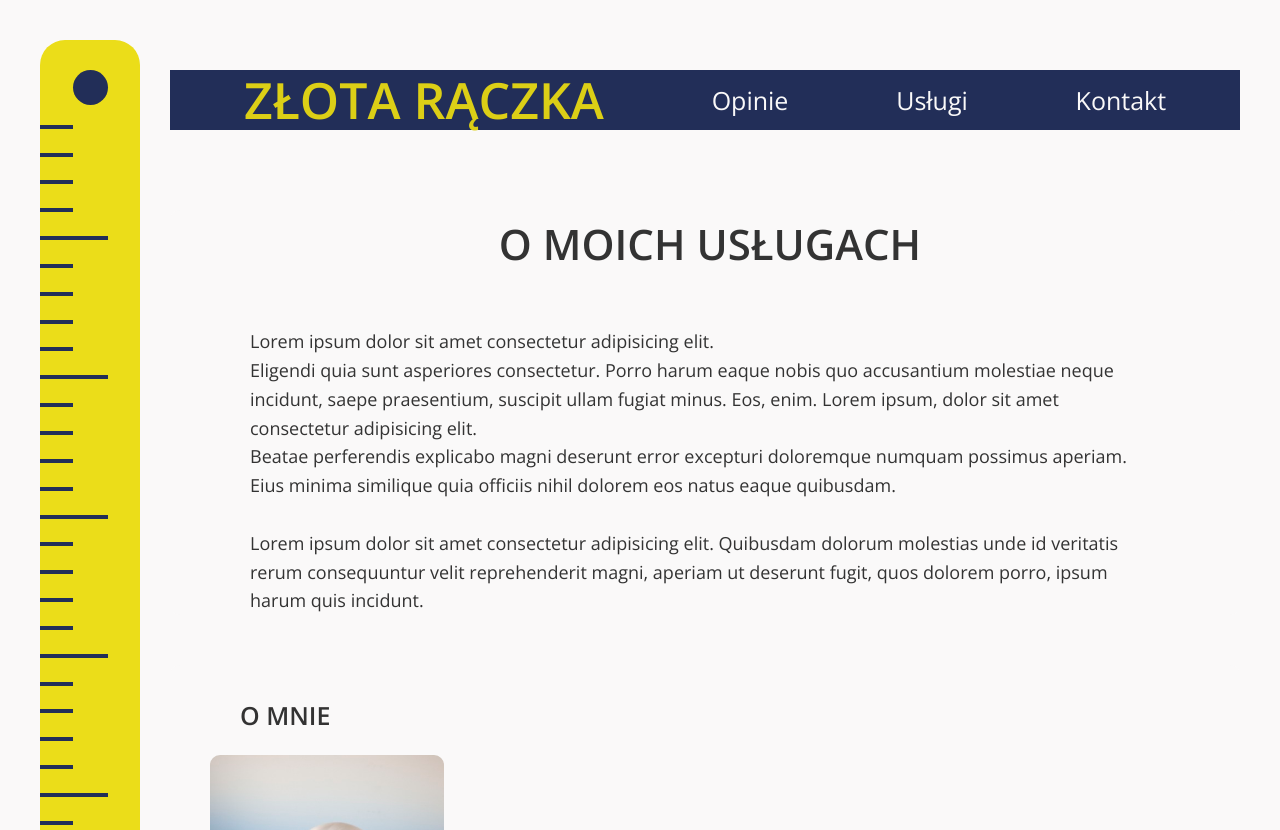
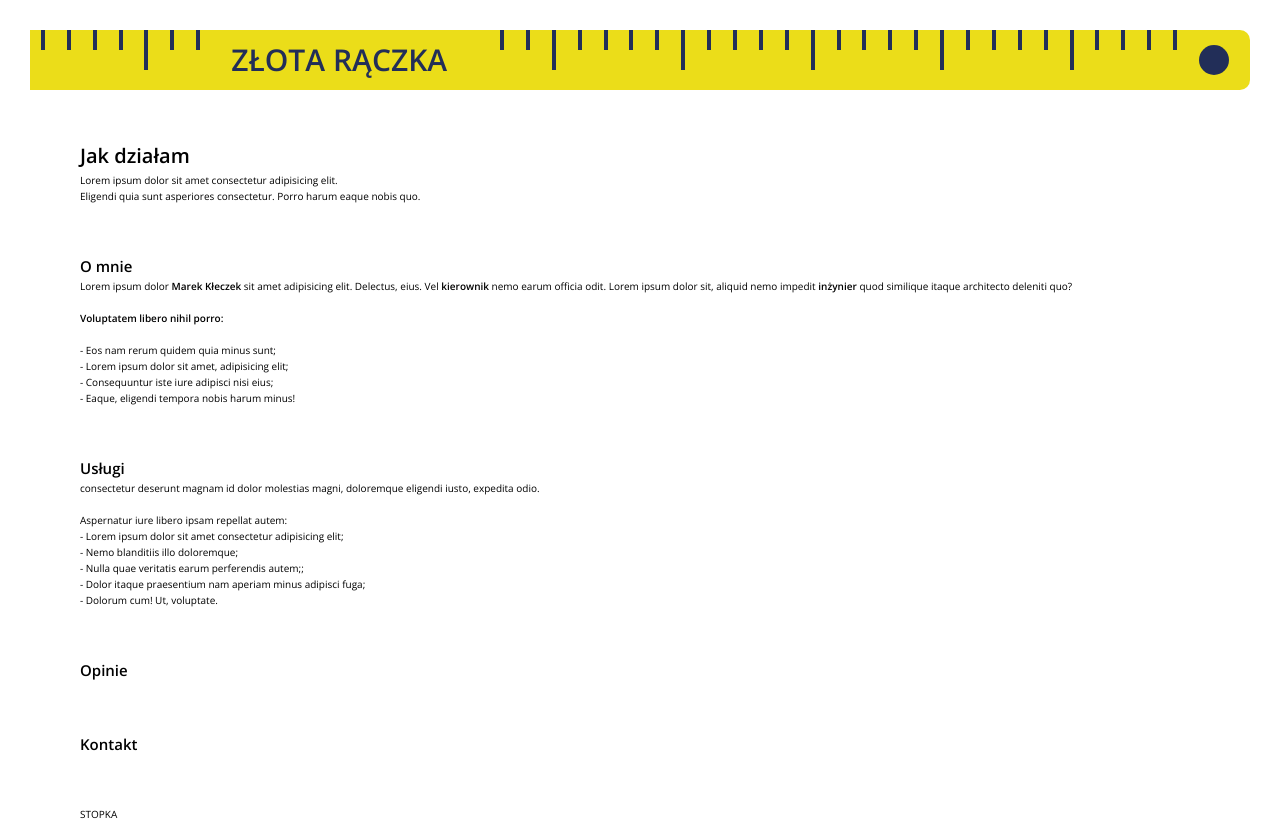
Before and after one commit to jakubkleczek/handyman, a website: page index.html in a window 1280 px wide. Shown: the top 830 px of the page. Drawn offline with nearby package versions, Linux system fonts and the light colour scheme.

Commit message:
make layout

```diff
--- a/index.html
+++ b/index.html
@@ -14,79 +14,57 @@
 
 <body>
     <div class="container">
-        <div class="sidebar">
-            <button class="sidebar__btn"></button>
-            <div class="sidebar__lines"></div>
-            <div class="sidebar__lines"></div>
-            <div class="sidebar__lines"></div>
-            <div class="sidebar__lines"></div>
-            <div class="sidebar__lines"></div>
-            <div class="sidebar__lines"></div>
-            <div class="sidebar__lines"></div>
-            <div class="sidebar__lines"></div>
-            <div class="sidebar__lines"></div>
-            <div class="sidebar__lines"></div>
-            <div class="sidebar__lines"></div>
-            <div class="sidebar__lines"></div>
-            <div class="sidebar__lines"></div>
-            <div class="sidebar__lines"></div>
-            <div class="sidebar__lines"></div>
-            <div class="sidebar__lines"></div>
-            <div class="sidebar__lines"></div>
-            <div class="sidebar__lines"></div>
-            <div class="sidebar__lines"></div>
-            <div class="sidebar__lines"></div>
-            <div class="sidebar__lines"></div>
-            <div class="sidebar__lines"></div>
-            <div class="sidebar__lines"></div>
-            <div class="sidebar__lines"></div>
-            <div class="sidebar__lines"></div>
-            <div class="sidebar__lines"></div>
-            <div class="sidebar__lines"></div>
-            <div class="sidebar__lines"></div>
-            <div class="sidebar__lines"></div>
-            <div class="sidebar__lines"></div>
-            <div class="sidebar__lines"></div>
-            <div class="sidebar__lines"></div>
-            <div class="sidebar__lines"></div>
-            <div class="sidebar__lines"></div>
-            <div class="sidebar__lines"></div>
-            <div class="sidebar__lines"></div>
-            <div class="sidebar__lines"></div>
-            <div class="sidebar__lines"></div>
-            <div class="sidebar__lines"></div>
-            <div class="sidebar__lines"></div>
-            <div class="sidebar__lines"></div>
-            <div class="sidebar__lines"></div>
-            <div class="sidebar__lines"></div>
-            <div class="sidebar__lines"></div>
-            <div class="sidebar__lines"></div>
-            <div class="sidebar__lines"></div>
-            <div class="sidebar__lines"></div>
+        <div class="header">
+            <div class="header__title">Złota Rączka</div>
+            <div class="header__lines"></div>
+            <div class="header__lines"></div>
+            <div class="header__lines"></div>
+            <div class="header__lines"></div>
+            <div class="header__lines"></div>
+
+            <div class="header__lines"></div>
+            <div class="header__lines"></div>
+            <div class="header__lines"></div>
+            <div class="header__lines"></div>
+            <div class="header__lines"></div>
+
+            <div class="header__lines"></div>
+            <div class="header__lines"></div>
+            <div class="header__lines"></div>
+            <div class="header__lines"></div>
+            <div class="header__lines"></div>
+            <div class="header__lines"></div>
+            <div class="header__lines"></div>
+            <div class="header__lines"></div>
+            <div class="header__lines"></div>
+            <div class="header__lines"></div>
+            <div class="header__lines"></div>
+            <div class="header__lines"></div>
+            <div class="header__lines"></div>
+            <div class="header__lines"></div>
+            <div class="header__lines"></div>
+            <div class="header__lines"></div>
+            <div class="header__lines"></div>
+            <div class="header__lines"></div>
+            <div class="header__lines"></div>
+            <div class="header__lines"></div>
+            <div class="header__lines"></div>
+            <div class="header__lines"></div>
+            <div class="header__lines"></div>
+            <div class="header__lines"></div>
+            <button class="header__btn"></button>
         </div>
-        <div class="nav">
-            <h1>Złota rączka</h1>
-            <a href="#gallery" class="nav__gallery">Opinie</a>
-            <a href="#services" class="nav__services">Usługi</a>
-            <a href="#contact" class="nav__contact">Kontakt</a>
-        </div>
-        <div class="about-services">
-            <h2>O moich usługach</h2>
 
+        <div class="how-i-work">
+            <h1>Jak działam</h1>
             <p>Lorem ipsum dolor sit amet consectetur adipisicing elit. <br>
-                Eligendi quia sunt asperiores consectetur. Porro harum eaque nobis quo accusantium molestiae neque
-                incidunt, saepe praesentium, suscipit ullam fugiat minus. Eos, enim. Lorem ipsum, dolor sit amet
-                consectetur adipisicing elit. <br>
-                Beatae perferendis explicabo magni deserunt error excepturi doloremque numquam possimus aperiam. Eius
-                minima similique quia officiis nihil dolorem eos natus eaque quibusdam. <br><br>
-                Lorem ipsum dolor sit amet consectetur adipisicing elit. Quibusdam dolorum molestias unde id veritatis
-                rerum consequuntur velit reprehenderit magni, aperiam ut deserunt fugit, quos dolorem porro, ipsum harum
-                quis incidunt.
+                Eligendi quia sunt asperiores consectetur. Porro harum eaque nobis quo.
             </p>
         </div>
+
         <div class="about-myself">
-            <h3>O mnie</h3>
-            <img src="img/worker.jpg" alt="Me" class="about-myself__photo-me">
+            <h2>O mnie</h2>
+            <!-- <img src="img/worker.jpg" alt="Me" class="about-myself__photo-me"> -->
             <p>Lorem ipsum dolor <b>Marek Kłeczek</b> sit amet adipisicing elit. Delectus, eius. Vel <b>kierownik</b>
                 nemo earum officia odit. Lorem ipsum dolor sit, aliquid nemo impedit <b>inżynier</b> quod similique
                 itaque architecto deleniti quo? <br><br>
@@ -97,10 +75,10 @@
                 - Eaque, eligendi tempora nobis harum minus!
             </p>
         </div>
+
         <div class="services" id="services">
-            <h2>Lista moich usług</h2>
+            <h2>Usługi</h2>
             <p>
-                Lorem ipsum dolor sit amet, consectetur adipisicing elit. Sed laudantium, voluptate accusantium
                 consectetur deserunt magnam id dolor molestias magni, doloremque eligendi iusto, expedita odio. <br><br>
                 Aspernatur iure libero ipsam repellat autem: <br>
                 - Lorem ipsum dolor sit amet consectetur adipisicing elit; <br>
@@ -109,10 +87,39 @@
                 - Dolor itaque praesentium nam aperiam minus adipisci fuga; <br>
                 - Dolorum cum! Ut, voluptate.
             </p>
-
         </div>
 
+        <div class="reviews">
+            <h2>Opinie</h2>
+            <div class="opinion">
+                <div class="opinion__user"></div>
+                <div class="opinion__stars"></div>
+                <div class="opinion__review"></div>
+            </div>
+            <div class="opinion">
+                <div class="opinion__user"></div>
+                <div class="opinion__stars"></div>
+                <div class="opinion__review"></div>
+            </div>
+            <div class="opinion">
+                <div class="opinion__user"></div>
+                <div class="opinion__stars"></div>
+                <div class="opinion__review"></div>
+            </div>
+        </div>
+
+        <div class="contact">
+            <h2>Kontakt</h2>
+            <div class="email"></div>
+            <div class="tel"></div>
+            <div class="position"></div>
+            <div class="map"></div>
+        </div>
+        <div class="footer">
+            STOPKA
+        </div>
     </div>
+
 </body>
 
 </html>
--- a/sass/base.scss
+++ b/sass/base.scss
@@ -22,14 +22,11 @@
     --shadow-light: 0 2rem 5rem rgba(0, 0, 0, .06);
 }
 
-* {
-    margin: 0;
-    padding: 0;
-}
-
 *,
 *::before,
 *::after {
+    margin: 0;
+    padding: 0;
     box-sizing: inherit;
 }
 
@@ -44,13 +41,6 @@ body {
     font-family: 'Open Sans', sans-serif;
     font-weight: 400;
     line-height: 1.6;
-    color: var(--color-grey-dark-1);
-    //background-image: linear-gradient(to right bottom, var(--color-grey-light-1), var(--color-grey-light-2));
-    //background-image: linear-gradient(to right bottom, var(--color-secondary-light), var(--color-secondary-dark));
-    background-color: var(--color-grey-light-1);
-    background-size: cover;
-    background-repeat: no-repeat;
-
     min-height: 100vh;
     max-width: 150rem;
     margin: 0 auto;
@@ -58,13 +48,14 @@ body {
 
 .container {
     //background-color: var(--color-secondary-light);
-    max-width: 200rem;
-    min-height: 150rem;
-    margin: 4rem;
-    border-radius: 3rem;
+    max-width: 150rem;
+    // min-height: 150rem;
+    margin: 3rem;
+
+
 
     display: grid;
-    grid-template-columns: 10rem repeat(3, 1fr) min-content;
-    grid-template-rows: 12rem repeat(4, max-content);
-    grid-gap: 5rem 3rem;
+    grid-template-columns: 5rem [full-start] repeat(3, [col-start] 1fr [col-end]) [full-end] 5rem;
+    grid-template-rows: 6rem repeat(5, max-content);
+    grid-row-gap: 5rem;
 }
--- a/sass/layout.scss
+++ b/sass/layout.scss
@@ -1,40 +1,59 @@
 ///////////////////////////////////
-/// SIDEBAR
-.sidebar {
+/// HEADER
+.header {
     background-color: var(--color-primary);
     //box-shadow: var(--shadow-dark);
-    border-radius: 2.5rem;
+    border-radius: 0 1rem 1rem 0;
+    // height: 6rem;
 
-    grid-column: 1 / 2;
-    grid-row: 1 / -1;
+    grid-column: 1 / -1;
+    grid-row: 1 / 2;
 
     display: grid;
-    grid-template-columns: repeat(3, 1fr);
+    grid-template-rows: repeat(3, 2rem);
+    // grid-template-columns: repeat(autofit, max-content) min-content repeat(autofit, max-content);
 
     &__lines {
-        border-bottom: 4px solid var(--color-secondary);
+        border-left: 4px solid var(--color-secondary);
+
+        justify-self: center;
 
         &:last-child {
-            margin-bottom: 3rem;
+            margin-right: 7rem;
         }
 
         &:nth-child(5n+1) {
-            grid-column: 1 / 3;
+            grid-row: 1 / 3;
         }
 
-        grid-column: 1 / 2;
+        grid-row: 1 / 2;
+    }
+
+    &__title {
+        color: var(--color-secondary);
+        text-transform: uppercase;
+        font-size: 3rem;
+        font-weight: 600;
+        margin: 0 2rem;
+
+        grid-column: 8 / 9;
+        grid-row: 1 / 4;
+        align-self: center;
     }
 
     &__btn {
         background-color: var(--color-secondary);
         border: none;
-        width: 3.5rem;
-        height: 3.5rem;
+        width: 3rem;
+        height: 3rem;
         border-radius: 50%;
-        margin-top: 3rem;
         cursor: pointer;
-        grid-column: 2 / 3;
-        grid-row: 1 / 2;
+        margin-right: 1rem;
+
+        justify-self: center;
+        align-self: center;
+        grid-column: 36 / 37;
+        grid-row: 2 / 3;
 
         transition: all .2s;
 
@@ -50,172 +69,43 @@
 }
 
 ///////////////////////////////////
-/// NAVIGATION
-.nav {
-    background-color: var(--color-secondary);
-    //border-radius: 10px;
-    padding: 2rem;
-    margin-top: 3rem;
-    margin-bottom: 3rem;
-    //box-shadow: var(--shadow-dark);
+/// HOW-I-WORK
+.how-i-work {
 
-
-
-    grid-column: 2 / -1;
-    grid-row: 1 / 2;
-
-    display: flex;
-    justify-content: space-around;
-    align-items: center;
-
-    /*display: grid;
-    grid-template-columns: 3rem 3fr repeat(3, 1fr) 3rem;*/
-
-    h1 {
-        color: var(--color-primary-dark);
-        font-style: inherit;
-        font-size: 5rem;
-        text-transform: uppercase;
-
-        //grid-column: 2 / 3;
-    }
-
-    a {
-        text-decoration: none;
-        font-size: 2.5rem;
-        color: var(--color-grey-light-1);
-
-        transition: all .15s;
-
-        &:hover {
-            transform: translateY(-2px);
-        }
-
-        &:active {
-            color: var(--color-primary);
-            transform: translateY(2px);
-        }
-    }
-
-    &__gallery { }
-
-    &__services {}
-
-    &__contact {}
-}
-
-///////////////////////////////////
-/// ABOUT-SERVICES
-.about-services {
-    background-color: var(--color-grey-light-1);
-    border-radius: 10px;
-    padding: 0 8rem;
-    //box-shadow: var(--shadow-dark);
-
-    display: grid;
-    grid-template-columns: repeat(4, 1fr);
-    grid-template-rows: repeat(2, max-content);
-    ;
-
-    grid-column: 2 / 6;
-    grid-row: 2 / 4;
-    align-content: center;
-    grid-gap: 2rem;
-
-    h2 {
-        text-transform: uppercase;
-        font-size: 4.2rem;
-        padding-bottom: 3rem;
-        padding-left: 1rem;
-
-        grid-column: 1 / -1;
-
-        grid-column-gap: 2rem;
-        justify-self: center;
-        align-self: center;
-    }
-
-    &__photo {
-        border-radius: 1rem;
-        height: 20rem;
-        margin-left: 3rem;
-        grid-column: 3 / 5;
-        justify-self: center;
-        align-self: center;
-    }
-
-    p {
-        font-size: 1.8rem;
-        grid-column: 1 / -1;
-        grid-row: 2 / 3;
-    }
+    grid-column: full-start / full-end;
 }
 
 ///////////////////////////////////
 /// ABOUT-MYSELF
 .about-myself {
-    background-color: var(--color-grey-light-1);
-    border-radius: 10px;
-    padding: 3rem 2rem;
-    //box-shadow: var(--shadow-dark);
 
-    grid-column: 2 / 6;
-    grid-row: 4 / 5;
-
-    h3 {
-        text-transform: uppercase;
-        font-size: 2.5rem;
-        //text-align: center;
-        text-transform: uppercase;
-        margin-left: 5rem;
-    }
-
-    &__photo-me {
-        height: 35rem;
-        margin: 2rem;
-        border-radius: 1rem;
-    }
-
-    p {
-        font-size: 1.6rem;
-    }
+    grid-column: full-start / full-end;
 }
 
 ///////////////////////////////////
 /// SERVICES
 .services {
-    background-color: var(--color-grey-light-1);
-    border-radius: 10px;
-    padding: 1rem;
-    //box-shadow: var(--shadow-dark);
 
-    grid-column: 2 / 5;
-    grid-row: 6 / 7;
+    grid-column: full-start / full-end;
+}
 
-    display: grid;
-    grid-template-columns: repeat(2, 1fr);
+///////////////////////////////////
+/// REVIEWS
+.reviews {
 
+    grid-column: full-start / full-end;
+}
 
-    h2 {
-        font-size: 4rem;
-        text-align: center;
-        align-self: center;
-        text-transform: uppercase;
+///////////////////////////////////
+/// CONTACT
+.contact {
 
-        grid-column: 1 / -1;
-    }
+    grid-column: full-start / full-end;
+}
 
-    &__photo {
-        height: 40rem;
-        border-radius: 1rem;
+///////////////////////////////////
+/// footer {
+.footer {
 
-
-        align-self: center;
-        justify-self: center;
-    }
-
-    p {
-        font-size: 1.8rem;
-        margin: 4rem;
-    }
+    grid-column: full-start / full-end;
 }
```
Also changed, not shown: css/style.css.
